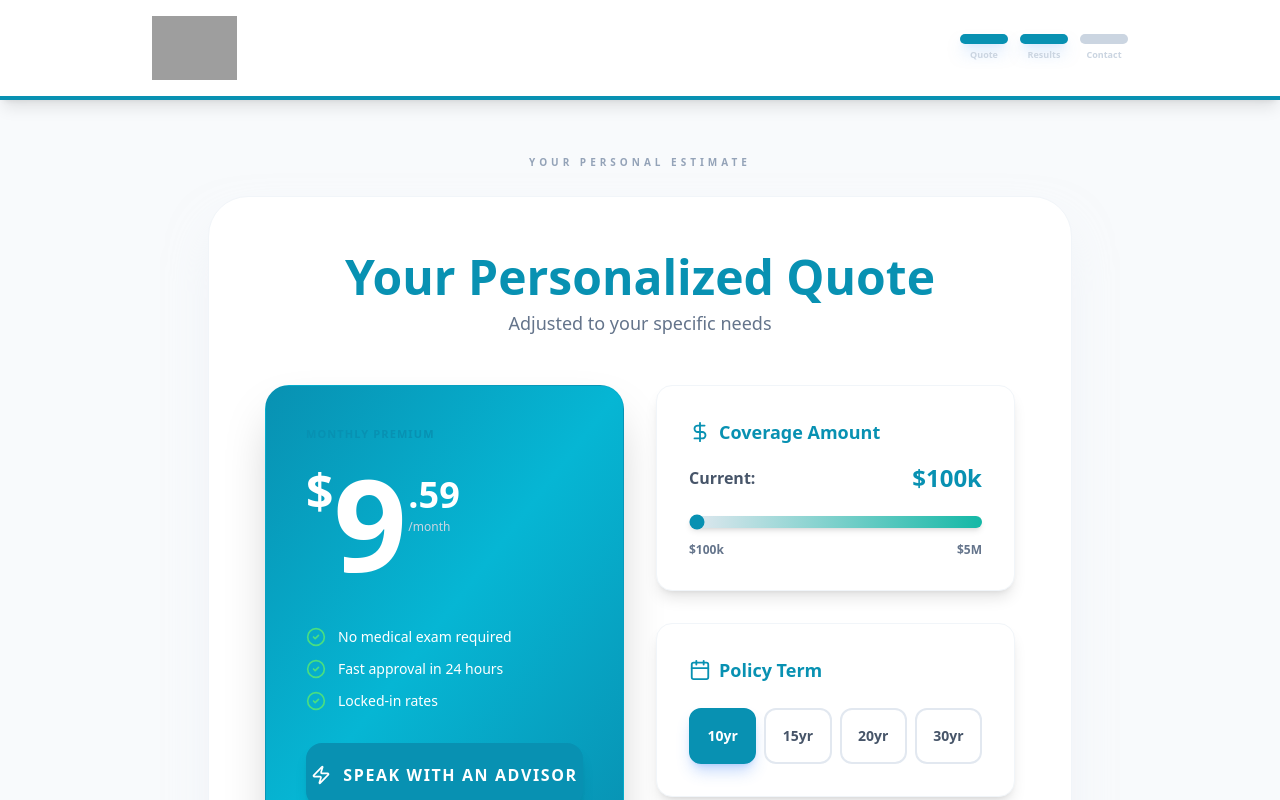
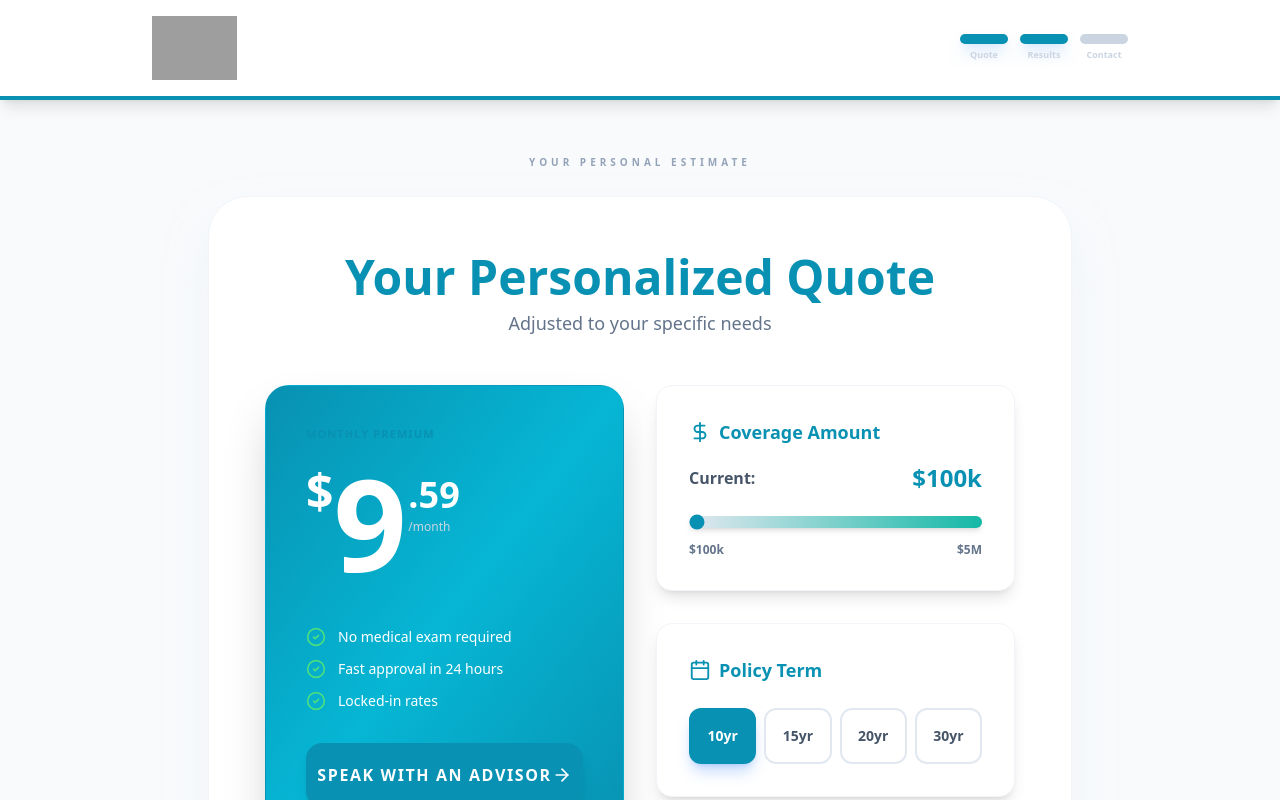
Before and after one commit to clintoy18/thehealthcareamerican, a React (Vite) app: page / in a window 1280 px wide. Both pictures are taken after a click on the button "SEE YOUR FULL QUOTE". Shown: the top 800 px of the page. Built offline with nearby package versions, Linux system fonts and the light colour scheme; grey boxes are pictures that could not be loaded.

Commit message:
adjust button

```diff
--- a/src/features/Life/LifeResults.jsx
+++ b/src/features/Life/LifeResults.jsx
@@ -42,9 +42,9 @@ const LifeResults = ({ formData, premium, onUpdate, onPrev, onNext }) => {
 
           <button
             onClick={onNext}
-            className="w-full bg-[#0891B2] hover:bg-[#0E7490] text-white font-black py-5 rounded-2xl shadow-lg transition-all transform hover:scale-105 flex items-center justify-center gap-3 uppercase tracking-widest"
+            className="w-full bg-[#0891B2] hover:bg-[#0E7490] text-white font-black py-5 rounded-2xl shadow-lg transition-all transform hover:scale-105 flex items-center justify-center uppercase tracking-widest"
           >
-            <Zap size={20} /> Speak with an Advisor
+            Speak with an Advisor <ArrowRight size={20} />
           </button>
         </div>
 
```
